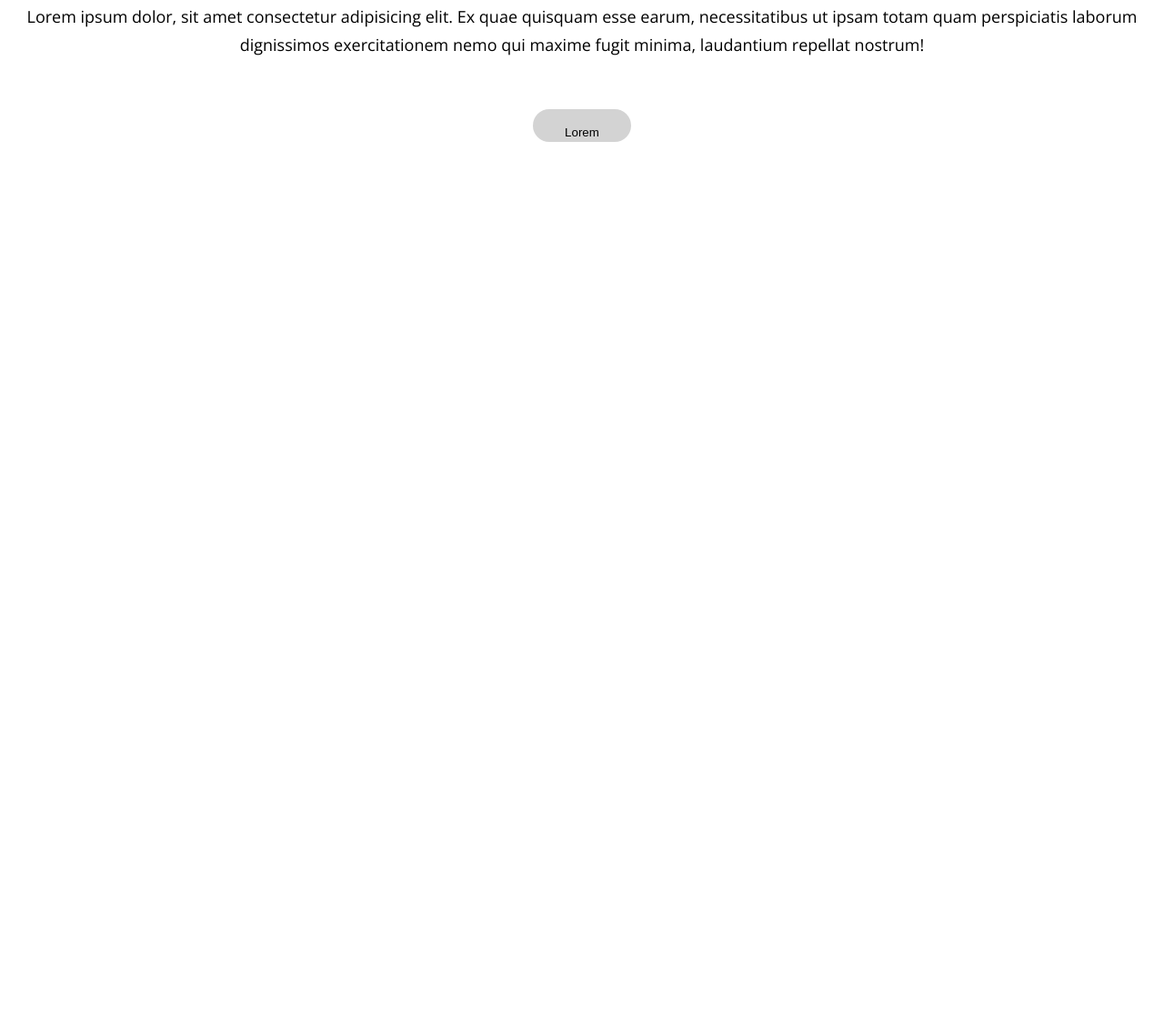
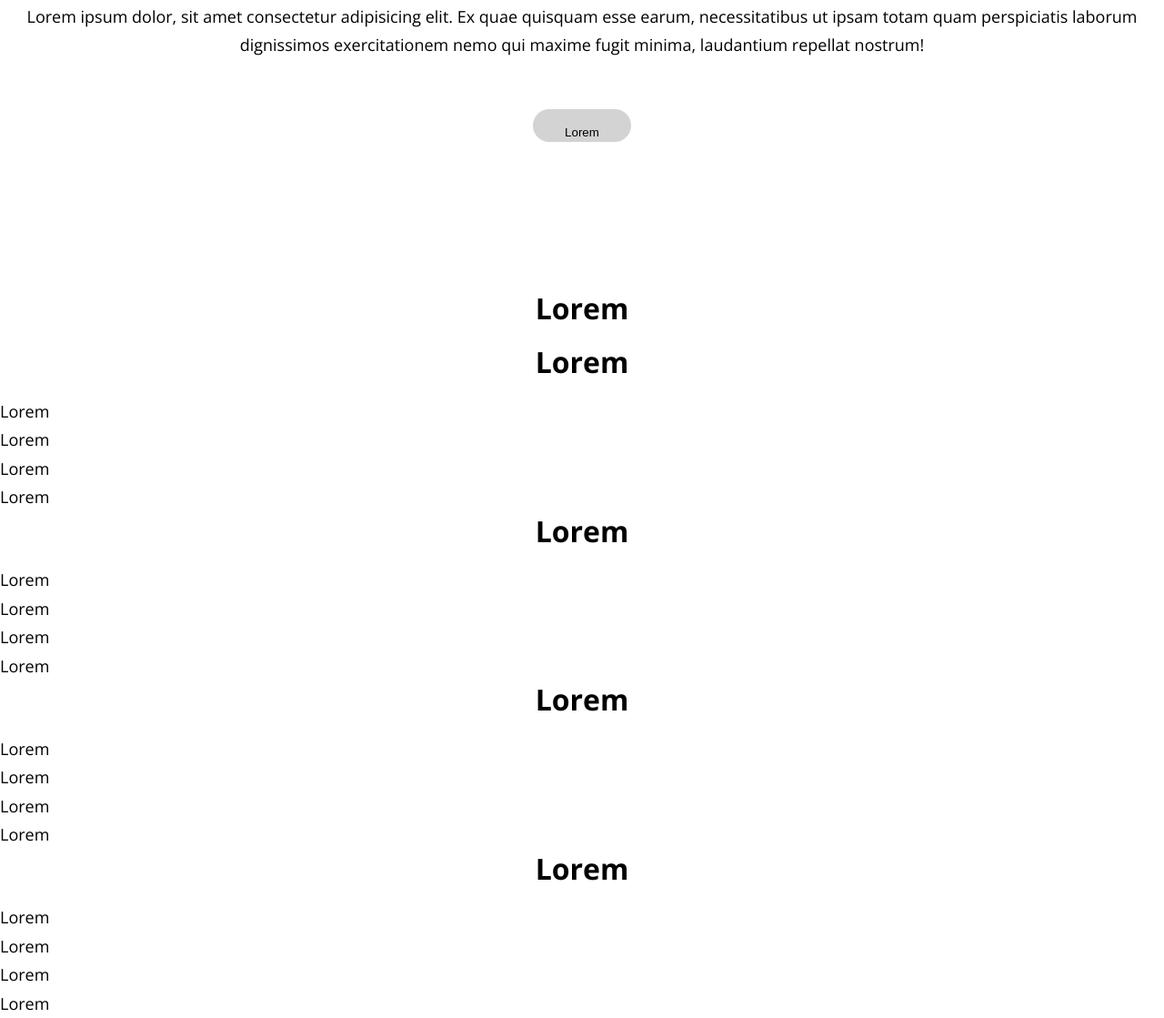
Before and after one commit to cice-classroom/4-layouts-ClaudiaTex, a website: page src/index.html in a window 1280 px wide. Shown: the part 2425-3544 px from the top of the page at 91% size. Before the commit the page ends 2743 px from the top, so only its background shows below. Drawn offline with nearby package versions, Linux system fonts and the light colour scheme.

Commit message:
Added html for list-section

```diff
--- a/src/index.html
+++ b/src/index.html
@@ -152,6 +152,53 @@
         <button class="button button__lorem">Lorem</button>
       </section>
       <!--End Second-lorem-text-section-->
+      <!--LIST SECTION-->
+      <section class="list__section">
+        <h4 class="title">Lorem</h4>
+
+        <section class="lists">
+          <div class="Lorem-list">
+            <h4 class="title">Lorem</h4>
+            <ul>
+              <li>Lorem</li>
+              <li>Lorem</li>
+              <li>Lorem</li>
+              <li>Lorem</li>
+            </ul>
+          </div>
+
+          <div class="Lorem-list">
+            <h4 class="title">Lorem</h4>
+            <ul>
+              <li>Lorem</li>
+              <li>Lorem</li>
+              <li>Lorem</li>
+              <li>Lorem</li>
+            </ul>
+          </div>
+
+          <div class="Lorem-list">
+            <h4 class="title">Lorem</h4>
+            <ul>
+              <li>Lorem</li>
+              <li>Lorem</li>
+              <li>Lorem</li>
+              <li>Lorem</li>
+            </ul>
+          </div>
+
+          <div class="Lorem-list">
+            <h4 class="title">Lorem</h4>
+            <ul>
+              <li>Lorem</li>
+              <li>Lorem</li>
+              <li>Lorem</li>
+              <li>Lorem</li>
+            </ul>
+          </div>
+        </section>
+      </section>
+      <!--End List-section-->
     </main>
   </body>
 </html>
```
